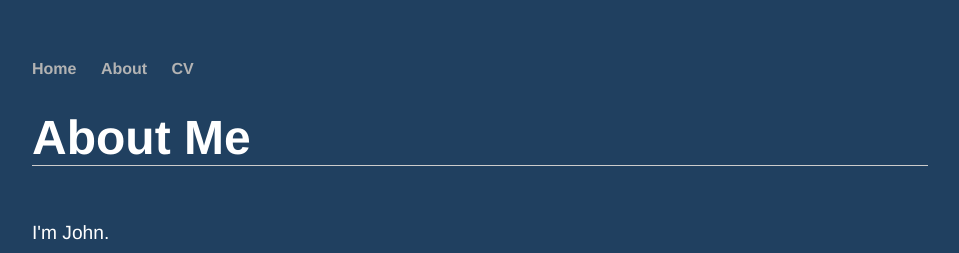
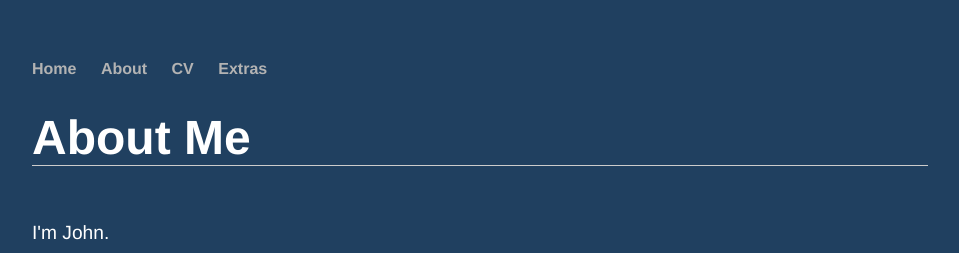
Before and after one commit to jmayhew4/jmayhew4.github.io, a Jekyll site: the page built from about/index.html, in a window 1280 px wide. Shown: the top 253 px of the page, without its empty margins (160-1119 px from the left). Built offline with Jekyll 4.4.1, drawn with Linux system fonts in a browser that asks for light colours.

Commit message:
Update default.html

```diff
--- a/_layouts/default.html
+++ b/_layouts/default.html
@@ -11,6 +11,7 @@
         		<li><a href="/">Home</a></li>
 	        	<li><a href="/about">About</a></li>
 			<li><a href="/CV">CV</a></li>
+			<li><a href="/extras">Extras</a></li>
     		</ul>
 		</nav>
 		<div class="container">
```
